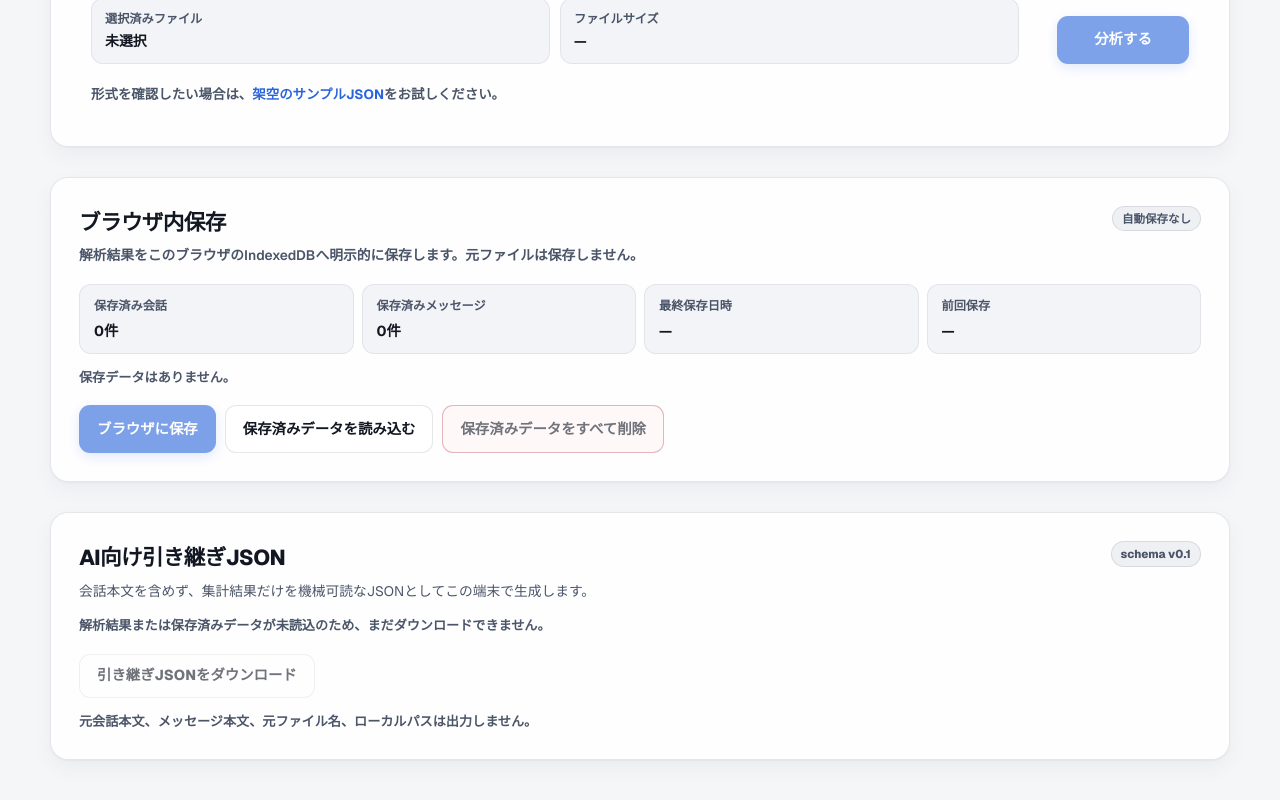
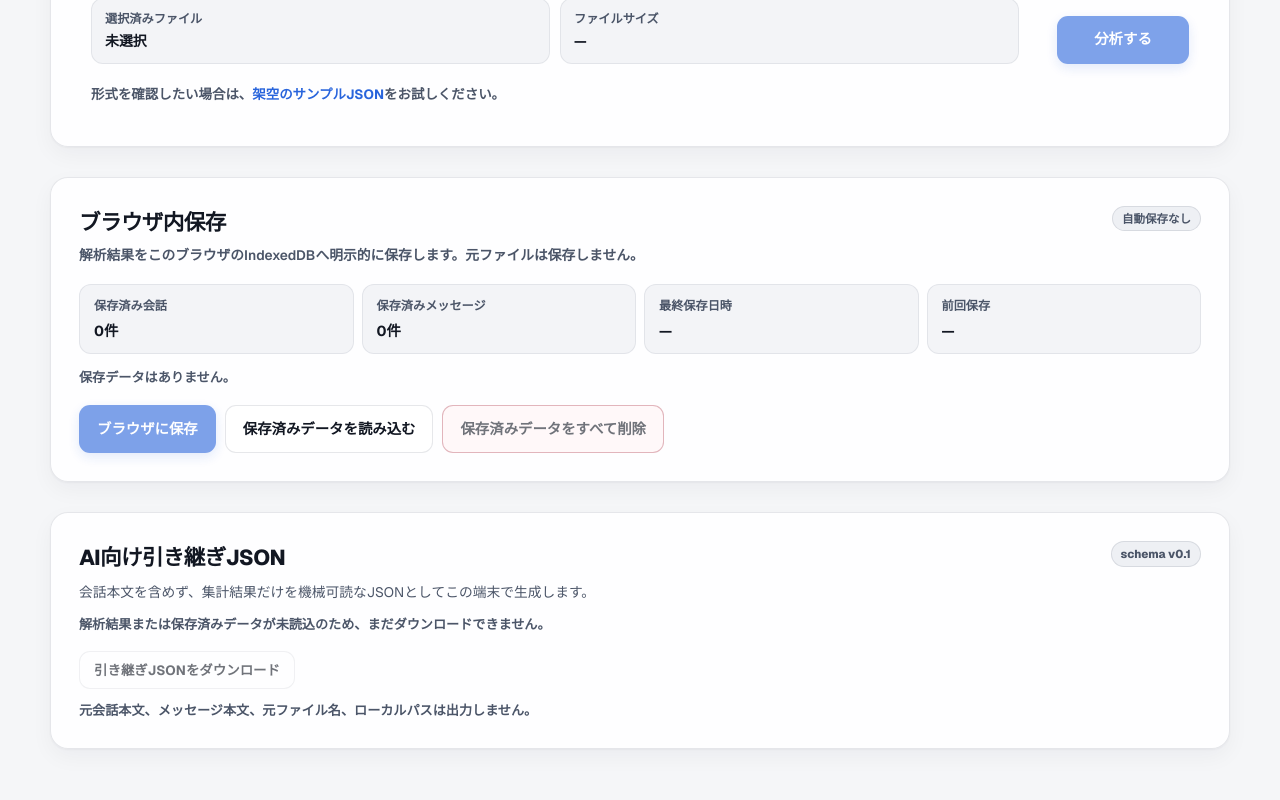
Before and after one commit to r-yama09/conversation-heatmap-app, a Next.js app: page / in a window 1280 px wide. Shown: the part 840-1640 px from the top of the page. Built offline with nearby package versions, Linux system fonts and the light colour scheme.

Commit message:
fix: improve AI handoff privacy and layout

```diff
--- a/src/app/globals.css
+++ b/src/app/globals.css
@@ -328,12 +328,15 @@ body {
 .storage-error { color:var(--error); }
 .ai-handoff-panel { margin-top:30px; padding:clamp(20px,3vw,28px); }
 .ai-handoff-heading { display:flex; align-items:flex-start; justify-content:space-between; gap:16px; }
+.ai-handoff-heading > div { min-width:0; }
 .ai-handoff-heading h2 { margin:0; font-size:1.35rem; font-weight:730; letter-spacing:-.03em; }
-.ai-handoff-heading p { margin:7px 0 0; color:var(--text-muted); font-size:.86rem; line-height:1.55; }
-.ai-handoff-panel .button { margin-top:18px; }
-.ai-handoff-note,.ai-handoff-feedback,.ai-handoff-error { margin:14px 0 0; font-size:.82rem; font-weight:600; line-height:1.5; }
+.ai-handoff-heading p { margin:8px 0 0; color:var(--text-muted); font-size:.86rem; line-height:1.55; }
+.ai-handoff-actions { display:flex; margin-top:16px; }
+.ai-handoff-download { min-height:38px; padding-inline:14px; font-size:.84rem; font-weight:700; box-shadow:none; }
+.ai-handoff-download:focus:not(:focus-visible) { outline:0; }
+.ai-handoff-note,.ai-handoff-feedback,.ai-handoff-error { margin:12px 0 0; font-size:.82rem; font-weight:600; line-height:1.5; }
 .ai-handoff-note { color:var(--text-muted); }
-.ai-handoff-feedback { color:var(--success); }
+.ai-handoff-feedback { display:inline-flex; align-items:center; padding:7px 10px; border:1px solid color-mix(in srgb,var(--success) 30%,var(--border)); border-radius:8px; background:color-mix(in srgb,var(--success) 9%,var(--surface)); color:var(--success); font-size:.78rem; }
 .ai-handoff-error { color:var(--error); }
 .storage-actions { display:flex; flex-wrap:wrap; gap:9px; margin-top:18px; }
 
--- a/src/components/AiHandoffExportPanel.tsx
+++ b/src/components/AiHandoffExportPanel.tsx
@@ -35,7 +35,7 @@ export default function AiHandoffExportPanel({ result, isPartial }: { result: Pa
     <div className="ai-handoff-heading"><div><h2 id="ai-handoff-heading">AI向け引き継ぎJSON</h2><p>会話本文を含めず、集計結果だけを機械可読なJSONとしてこの端末で生成します。</p></div><span className="result-status">schema v0.1</span></div>
     {isPartial && result && <p className="partial-banner">途中結果であることをJSONにも明記して出力します。</p>}
     {!result && <p className="ai-handoff-note">解析結果または保存済みデータが未読込のため、まだダウンロードできません。</p>}
-    <button type="button" className="button button-secondary" onClick={download} disabled={!result} aria-describedby="ai-handoff-privacy-note">引き継ぎJSONをダウンロード</button>
+    <div className="ai-handoff-actions"><button type="button" className="button button-secondary ai-handoff-download" onClick={download} disabled={!result} aria-describedby="ai-handoff-privacy-note">引き継ぎJSONをダウンロード</button></div>
     <p id="ai-handoff-privacy-note" className="ai-handoff-note">元会話本文、メッセージ本文、元ファイル名、ローカルパスは出力しません。</p>
     {feedback && <p className="ai-handoff-feedback" role="status">{feedback}</p>}
     {error && <p className="ai-handoff-error" role="alert">{error}</p>}
--- a/src/lib/analytics/aiHandoff.ts
+++ b/src/lib/analytics/aiHandoff.ts
@@ -41,7 +41,6 @@ function handoffWrappedSummary(input: ParsedExport): AiHandoffWrappedSummary {
   return {
     ...withoutLongestConversation,
     longestConversation: longestConversation ? {
-      title: longestConversation.title,
       messageCount: longestConversation.messageCount,
       userMessageCount: longestConversation.userMessageCount,
       assistantMessageCount: longestConversation.assistantMessageCount,
--- a/src/lib/analytics/types.ts
+++ b/src/lib/analytics/types.ts
@@ -88,7 +88,7 @@ export type AiHandoffUsageSummary = {
 };
 
 export type AiHandoffWrappedSummary = Omit<WrappedSummary, "longestConversation"> & {
-  longestConversation: Omit<WrappedLongestConversation, "conversationId"> | null;
+  longestConversation: Omit<WrappedLongestConversation, "conversationId" | "title"> | null;
 };
 
 export type AiHandoffJson = {
```
Also changed, not shown: 1 other file (tests, documents, lock files or other folders).
